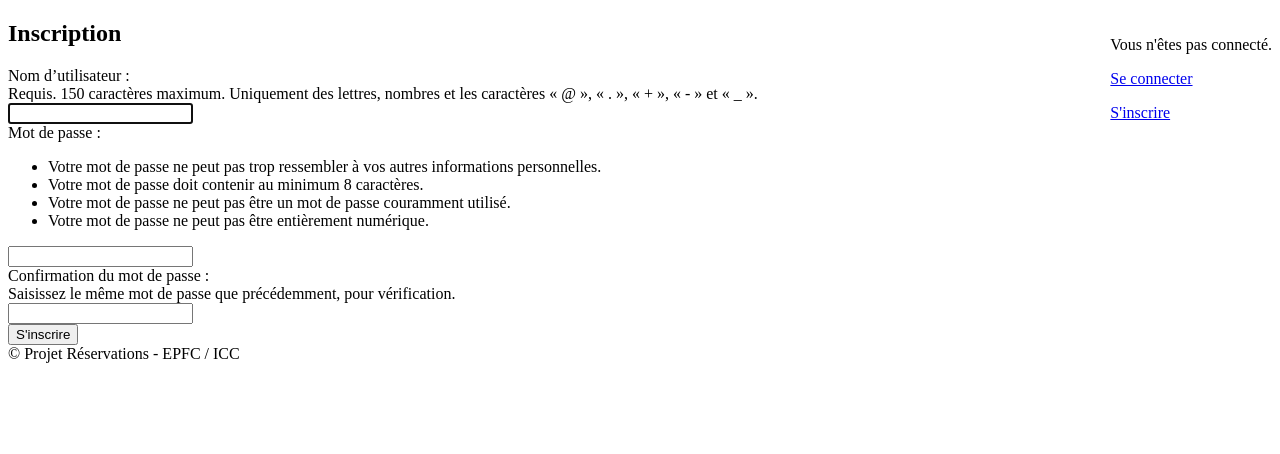
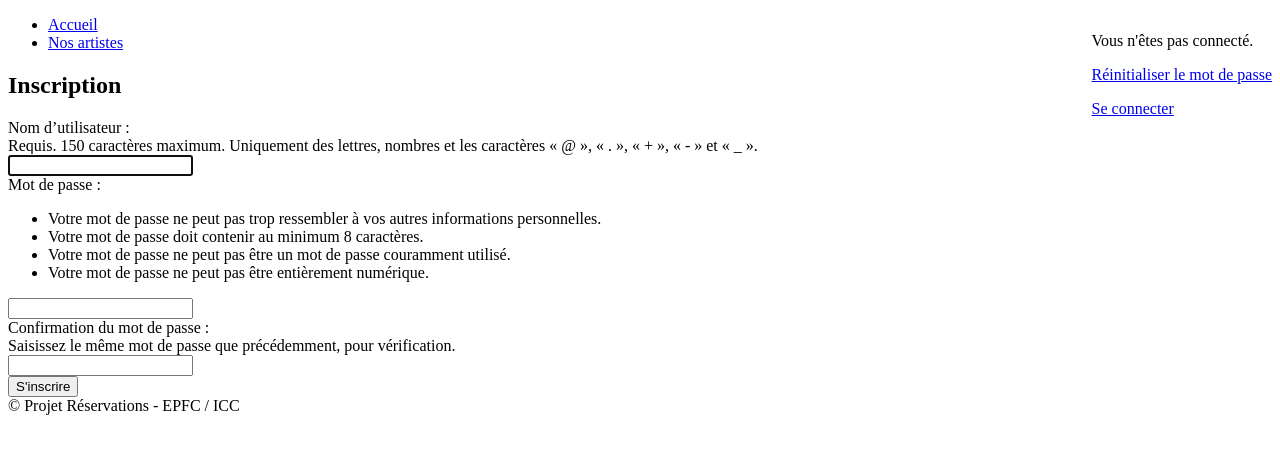
Before and after one commit to MaouanYassir/reservationsDjango, a Django app: page /accounts/signup/ in a window 1280 px wide. Shown: the top 454 px of the page. Run offline with Django 5.2, Linux system fonts and the light colour scheme; parts of the project's set-up code (start-up, migrations or seed data) failed here and were passed over.

Commit message:
Main navigation menu

```diff
--- a/catalogue/templates/layouts/base.html
+++ b/catalogue/templates/layouts/base.html
@@ -1,4 +1,5 @@
 <!doctype html>
+
 <html lang="fr">
 
 <head>
@@ -13,20 +14,26 @@
                 {% if user.is_authenticated %}
                     <p>Bonjour {{ user.username }}!</p>
                     <p><a href="{% url 'password_change' %}">Modifier le mot de passe</a></p>
-
                     <form action="{% url 'logout' %}" method="post">
                         {% csrf_token %}
                         <button type="submit">Se déconnecter</button>
                     </form>
                 {% else %}
-
                     <p>Vous n'êtes pas connecté.</p>
+                    <p><a href="{% url 'password_reset' %}">Réinitialiser le mot de passe</a></p>
                     <p><a href="{% url 'login' %}">Se connecter</a></p>
-                    <p><a href="{% url 'signup' %}">S'inscrire</a></p>
                 {% endif %}
             </div>
+            <nav>
+                <ul>
+                    <li><a href="{% url 'home' %}">Accueil</a></li>
+                    <li><a href="{% url 'catalogue:artist-index' %}">Nos artistes</a></li>
+                    {% if user.is_superuser %}
+                        <li><a href="{% url 'admin:index' %}">Administration</a></li>
+                    {% endif %}
+                </ul>
+            </nav>
         </header>
-
         <main>
             <div id="notification">
                 {% if messages %}
@@ -37,10 +44,8 @@
                     </ul>
                 {% endif %}
             </div>
-
             {% block content %}{% endblock %}
         </main>
-
         <footer>&copy; Projet Réservations - EPFC / ICC</footer>
     </div>
 </body>
```
